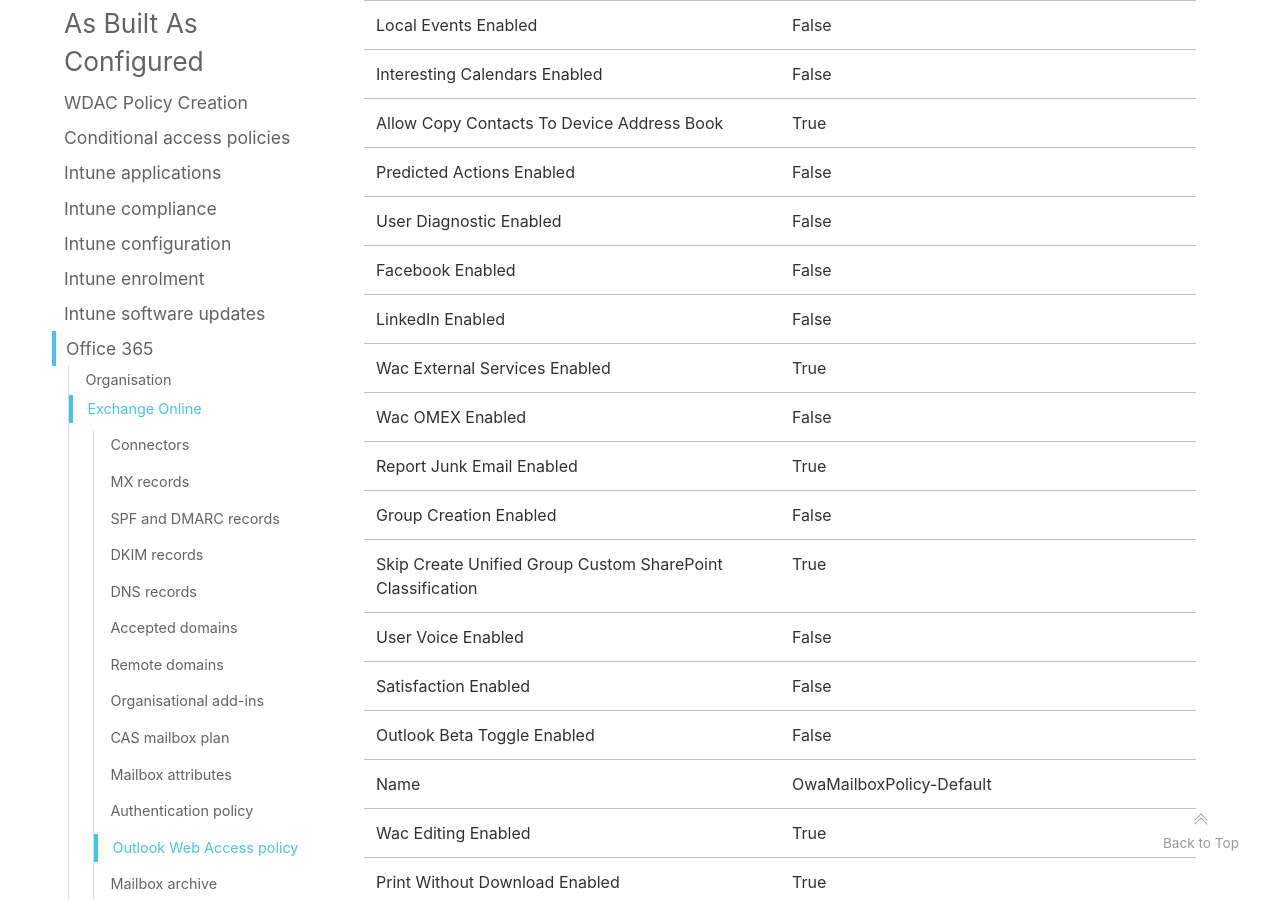
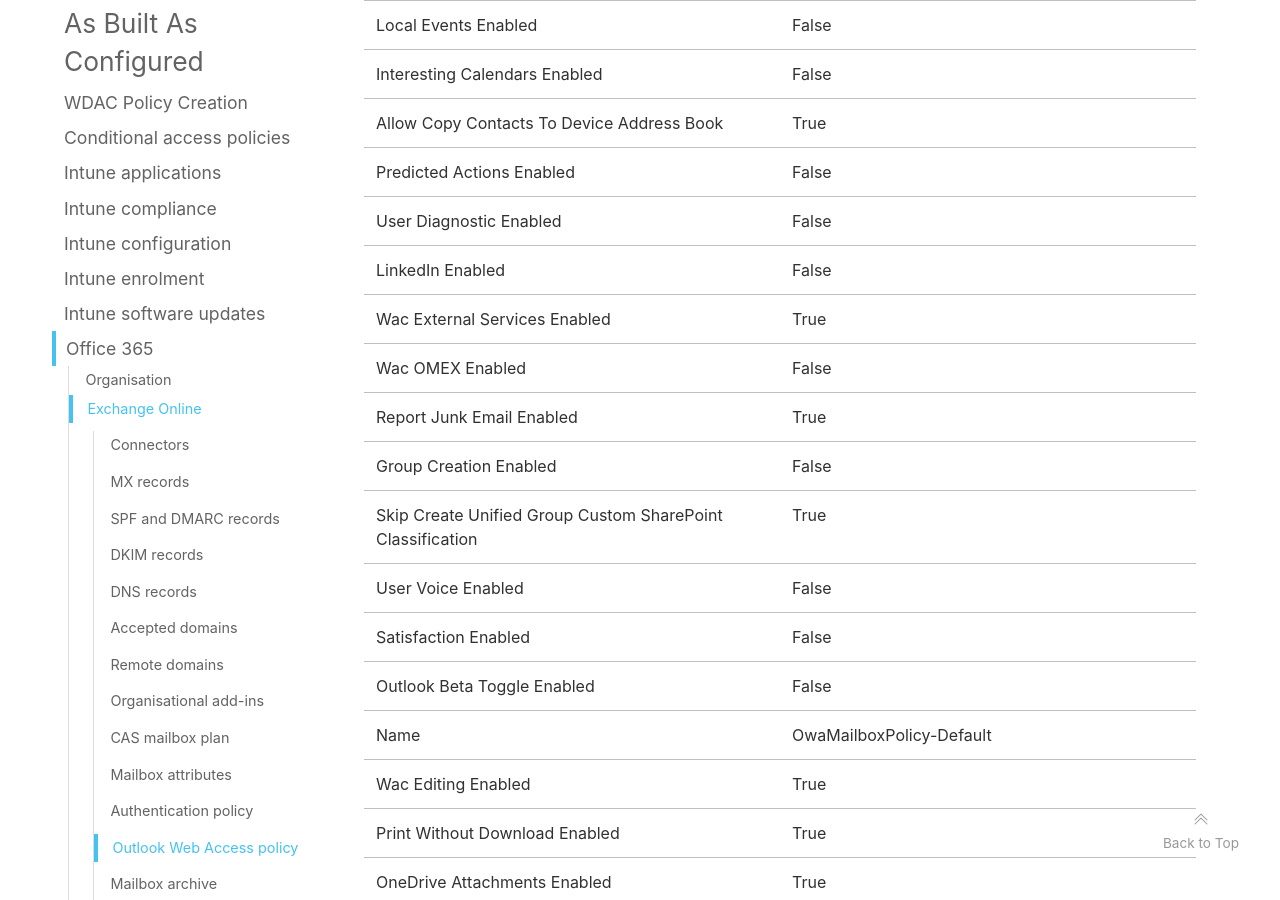
Before and after one commit to ASD-Blueprint/desktop.gov.au, a Jekyll site: the page built from blueprint/abac/office-365.md, in a window 1280 px wide and 900 px high, scrolled down 29131 px. Built offline with Jekyll 4.4.1, drawn with Linux system fonts in a browser that asks for light colours; comment, search, counter and statistics services are not loaded; some of the changed text lies outside the part shown.

Commit message:
removed facebook (depcreated)
removed facebook integration from owa policy as integration is now deprecated

```diff
--- a/blueprint/abac/office-365.md
+++ b/blueprint/abac/office-365.md
@@ -636,7 +636,6 @@
 | Allow Copy Contacts To Device Address Book                  | True                       |
 | Predicted Actions Enabled                                   | False                      |
 | User Diagnostic Enabled                                     | False                      |
-| Facebook Enabled                                            | False                      |
 | LinkedIn Enabled                                            | False                      |
 | Wac External Services Enabled                               | True                       |
 | Wac OMEX Enabled                                            | False                      |
@@ -715,7 +714,6 @@
 | Allow Copy Contacts To Device Address Book                  | True                       |
 | Predicted Actions Enabled                                   | False                      |
 | User Diagnostic Enabled                                     | False                      |
-| Facebook Enabled                                            | False                      |
 | LinkedIn Enabled                                            | False                      |
 | Wac External Services Enabled                               | True                       |
 | Wac OMEX Enabled                                            | False                      |
```
